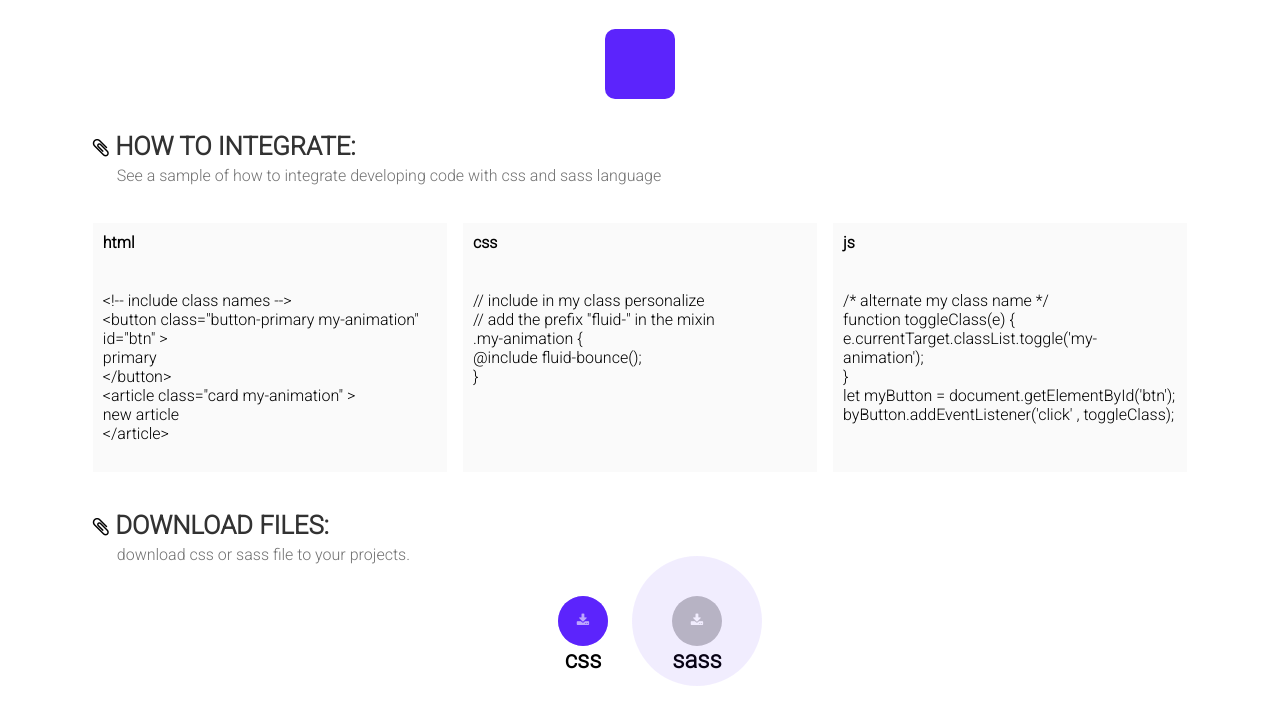
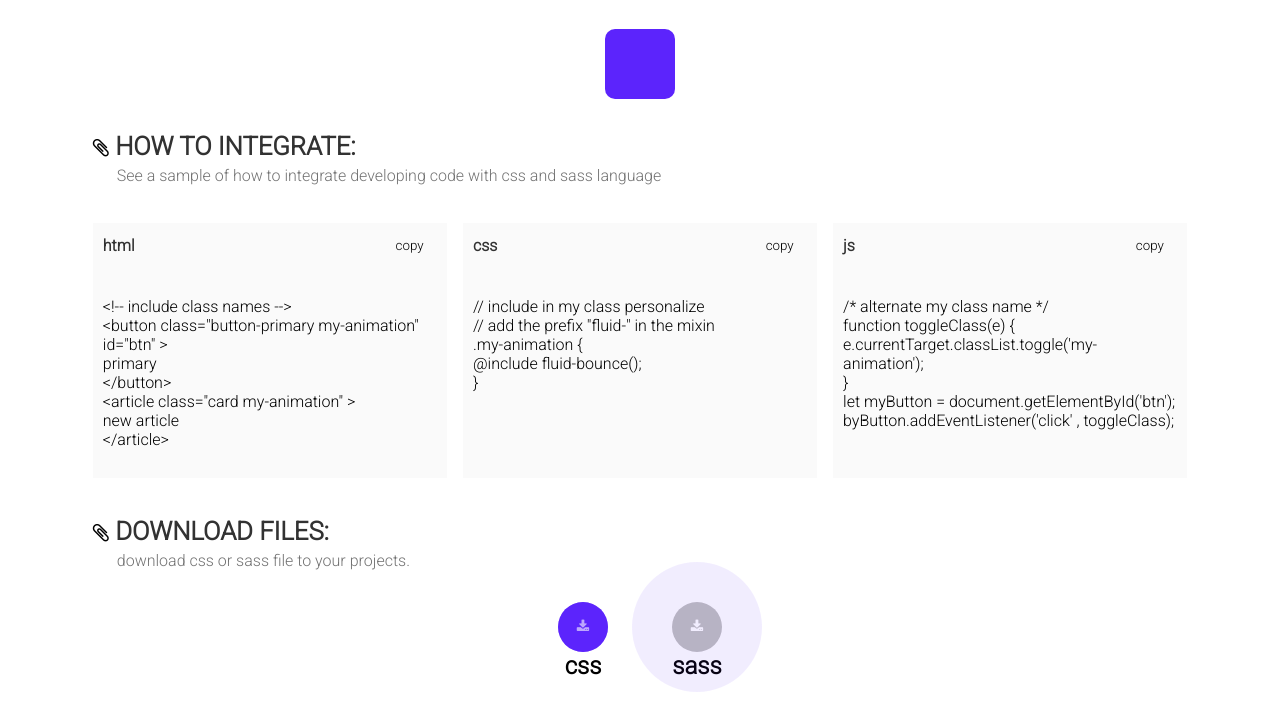
Before and after one commit to jhony-24/fluid-SASS, a website: page docs/index.html in a window 1280 px wide. Shown: the part 984-1704 px from the top of the page. Drawn offline with nearby package versions, Linux system fonts and the light colour scheme.

Commit message:
design button to copy to clipboard

```diff
--- a/docs/assets/js/components.js
+++ b/docs/assets/js/components.js
@@ -80,7 +80,10 @@ const CircleButton = {
 const TemplateCode = {
     props: ["language"],
     template: `<div class="template-code">
-        <div class="title title-language">{{language}}</div>
+        <div class="title title-language">
+            <span class="text">{{language}}</span>
+            <button class="copy-button">copy</button>
+        </div>
         <div class="preview-code">
             <pre class="format-code">
                 <code :class="[language]"><slot></slot></code>
--- a/docs/assets/sass/components/vue.scss
+++ b/docs/assets/sass/components/vue.scss
@@ -111,6 +111,18 @@
     }
     .title {
         font-weight: bold;
+        display: flex;
+        justify-content: space-between;
+        align-items: center;
+        .copy-button {
+            padding: 5px 1em;
+            border-radius: 5px;
+            transition: background .3s, color .2s;
+            &:hover {
+                background: $primary-color;
+                color: white;
+            }
+        }
     }
     .preview-code {
         .format-code {
```
Also changed, not shown: docs/assets/css/main.css.
